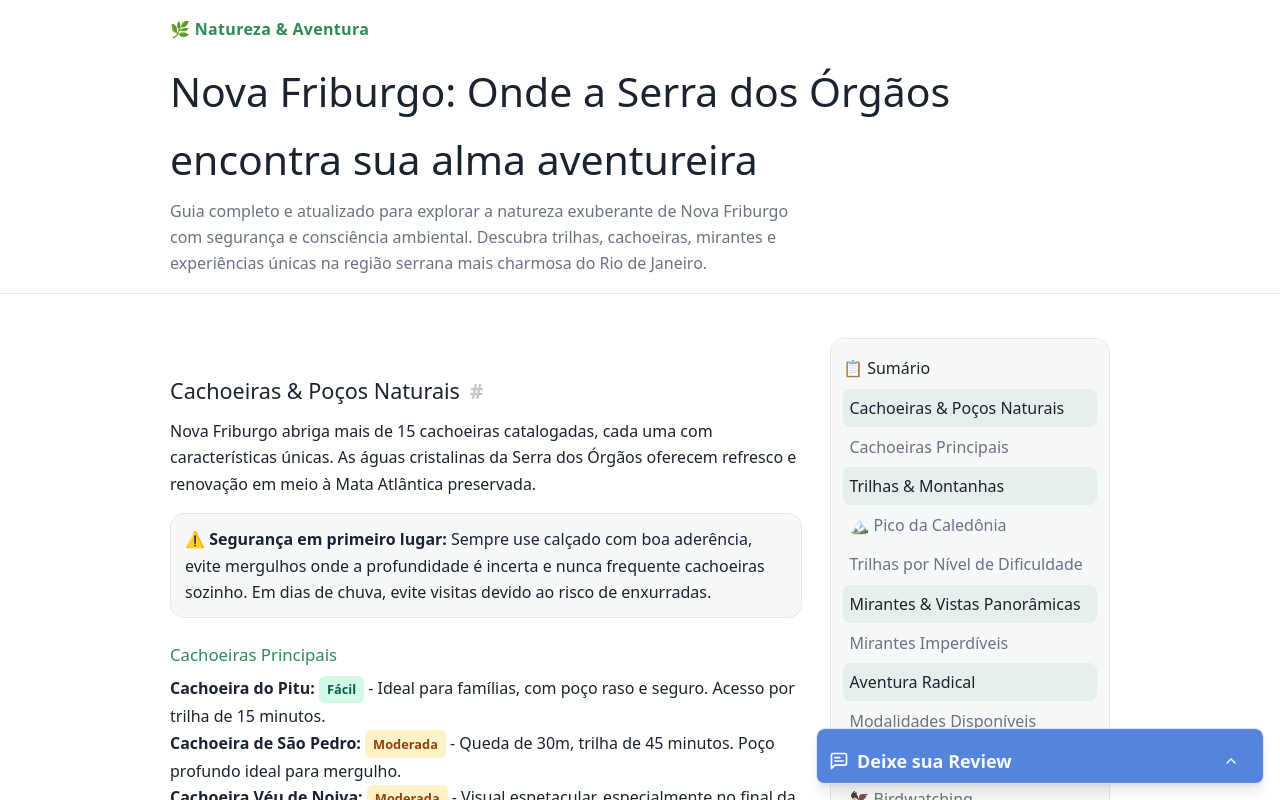
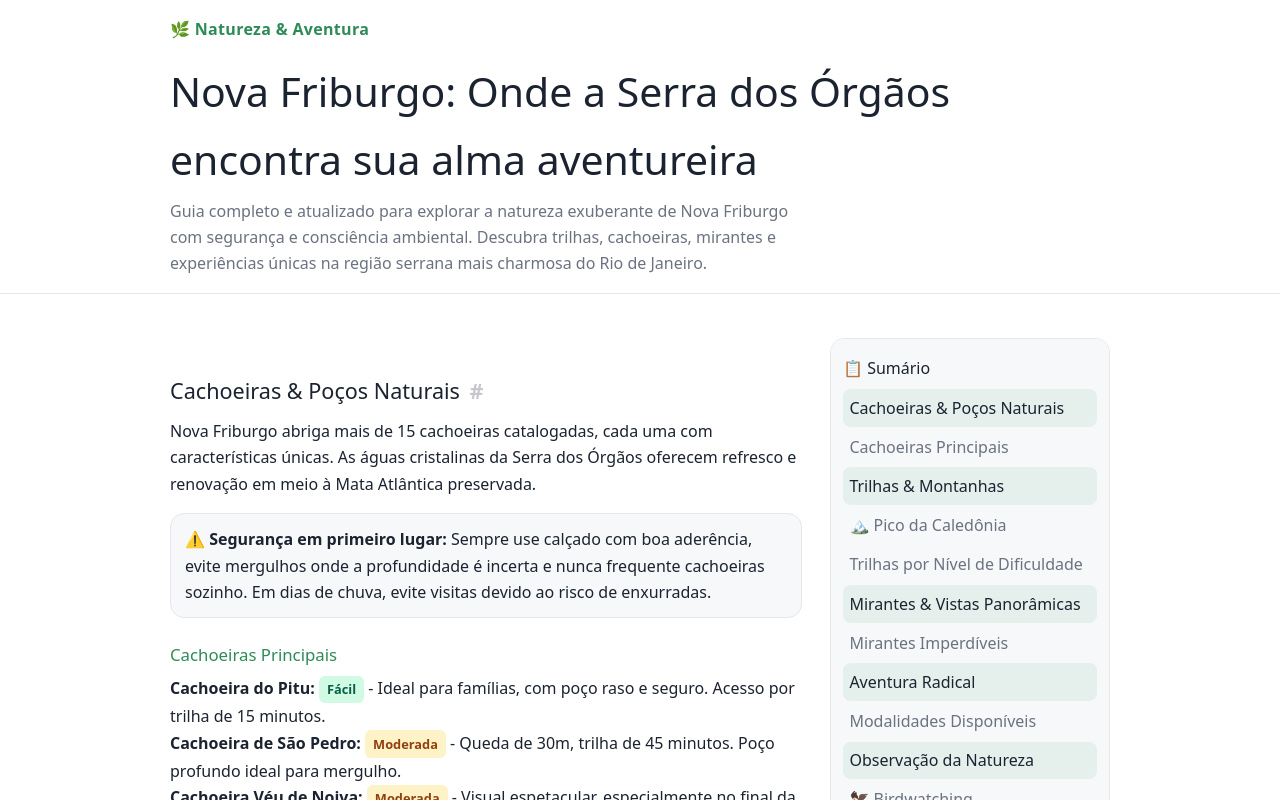
Before and after one commit to matheusmacedo-create/vemviverlumiar, a React (Vite) app: page /natureza-e-aventura-guia in a window 1280 px wide. Shown: the top 800 px of the page. Built offline with nearby package versions, Linux system fonts and the light colour scheme.

Commit message:
[dyad] Formulário de reviews transformado em modal acionado por botão - wrote 4 file(s)

```diff
--- a/src/components/ArticleLayout.tsx
+++ b/src/components/ArticleLayout.tsx
@@ -2,8 +2,8 @@ import React, { useEffect, useRef, useState } from 'react';
 import { cn } from '@/lib/utils';
 import ReviewSection from './ReviewSection';
 import ReviewForm from './ReviewForm';
-import { Review } from './ReviewItem'; // Importa a interface Review
-import { toast } from 'sonner'; // Importa toast para feedback de submissão
+import { Review } from './ReviewItem';
+import { toast } from 'sonner';
 
 interface ArticleLayoutProps {
   kicker: string;
@@ -12,7 +12,6 @@ interface ArticleLayoutProps {
   children: React.ReactNode;
 }
 
-// Dados fictícios para reviews iniciais (movidos de ReviewSection para ArticleLayout)
 const initialReviews: Review[] = [
   {
     id: '1',
@@ -64,9 +63,9 @@ const ArticleLayout: React.FC<ArticleLayoutProps> = ({ kicker, title, dek, child
   const articleRef = useRef<HTMLElement>(null);
   const tocRef = useRef<HTMLDivElement>(null);
   const [tocLinks, setTocLinks] = useState<{ id: string; text: string; level: 'h2' | 'h3'; href: string }[]>([]);
-  const [reviews, setReviews] = useState<Review[]>(initialReviews); // Gerencia o estado das reviews aqui
+  const [reviews, setReviews] = useState<Review[]>(initialReviews);
+  const [isReviewFormOpen, setIsReviewFormOpen] = useState(false); // Estado para controlar o modal do formulário
 
-  // Progresso de rolagem
   useEffect(() => {
     const onScroll = () => {
       if (progressRef.current) {
@@ -80,13 +79,12 @@ const ArticleLayout: React.FC<ArticleLayoutProps> = ({ kicker, title, dek, child
     return () => document.removeEventListener('scroll', onScroll);
   }, []);
 
-  // Gerar Sumário
   useEffect(() => {
     if (articleRef.current) {
       const headings = Array.from(articleRef.current.querySelectorAll('h2, h3')) as (HTMLHeadingElement)[];
       const newTocLinks = headings.map(h => {
         const id = h.parentElement?.id || h.id || h.textContent?.trim().toLowerCase().replace(/\s+/g, '-') || '';
-        if (!h.id) h.id = id; // Garante que os títulos tenham um ID para linkar
+        if (!h.id) h.id = id;
         return {
           id,
           text: h.textContent?.replace('#', '').trim() || '',
@@ -96,9 +94,8 @@ const ArticleLayout: React.FC<ArticleLayoutProps> = ({ kicker, title, dek, child
       });
       setTocLinks(newTocLinks);
     }
-  }, [children]); // Regenera se os filhos mudarem
+  }, [children]);
 
-  // Destacar item ativo no Sumário
   useEffect(() => {
     const opts = { rootMargin: "0px 0px -70% 0px", threshold: 0 };
     const observer = new IntersectionObserver((entries) => {
@@ -120,7 +117,7 @@ const ArticleLayout: React.FC<ArticleLayoutProps> = ({ kicker, title, dek, child
     }
 
     return () => observer.disconnect();
-  }, [tocLinks]); // Re-observa se os links do Sumário mudarem
+  }, [tocLinks]);
 
   const handleTocLinkClick = (e: React.MouseEvent<HTMLAnchorElement>) => {
     e.preventDefault();
@@ -131,7 +128,6 @@ const ArticleLayout: React.FC<ArticleLayoutProps> = ({ kicker, title, dek, child
     }
   };
 
-  // Função para lidar com a submissão de uma nova review
   const handleNewReviewSubmit = (formData: FormData) => {
     toast.loading('Publicando sua review...');
     setTimeout(() => {
@@ -174,7 +170,7 @@ const ArticleLayout: React.FC<ArticleLayoutProps> = ({ kicker, title, dek, child
           <article ref={articleRef} id="conteudo" className="article-content">
             {children}
             <hr className="article-hr" />
-            <ReviewSection reviews={reviews} /> {/* Passa as reviews para a seção */}
+            <ReviewSection reviews={reviews} onOpenReviewForm={() => setIsReviewFormOpen(true)} /> {/* Passa a função para abrir o formulário */}
           </article>
 
           <aside aria-label="Sumário" className="article-aside">
@@ -199,8 +195,13 @@ const ArticleLayout: React.FC<ArticleLayoutProps> = ({ kicker, title, dek, child
           </aside>
         </main>
       </div>
-      {/* Adicionando o ReviewForm flutuante aqui, fora do fluxo principal do artigo */}
-      <ReviewForm onSubmit={handleNewReviewSubmit} />
+
+      {/* Renderiza o ReviewForm como um modal */}
+      <ReviewForm
+        isOpen={isReviewFormOpen}
+        onClose={() => setIsReviewFormOpen(false)}
+        onSubmit={handleNewReviewSubmit}
+      />
     </div>
   );
 };
--- a/src/components/ReviewForm.tsx
+++ b/src/components/ReviewForm.tsx
@@ -4,11 +4,21 @@ import { Textarea } from '@/components/ui/textarea';
 import { Button } from '@/components/ui/button';
 import { Label } from '@/components/ui/label';
 import StarRatingInput from './StarRatingInput';
-import { Camera, MessageSquareText, ChevronUp, ChevronDown } from 'lucide-react'; // Adicionados ícones
+import { Camera } from 'lucide-react';
 import { cn } from '@/lib/utils';
 import { toast } from 'sonner';
+import {
+  Dialog,
+  DialogContent,
+  DialogDescription,
+  DialogHeader,
+  DialogTitle,
+  // DialogTrigger, // Removido o import não utilizado
+} from "@/components/ui/dialog"; // Importa componentes Dialog
 
 interface ReviewFormProps {
+  isOpen: boolean; // Controla se o modal está aberto
+  onClose: () => void; // Função para fechar o modal
   onSubmit: (reviewData: FormData) => void;
 }
 
@@ -16,7 +26,7 @@ const MAX_PHOTOS = 5;
 const MAX_TEXT_LENGTH = 500;
 const MAX_FILE_SIZE_MB = 5; // 5MB
 
-const ReviewForm: React.FC<ReviewFormProps> = ({ onSubmit }) => {
+const ReviewForm: React.FC<ReviewFormProps> = ({ isOpen, onClose, onSubmit }) => {
   const [reviewerName, setReviewerName] = useState('');
   const [reviewLocation, setReviewLocation] = useState('');
   const [visitDate, setVisitDate] = useState('');
@@ -26,9 +36,6 @@ const ReviewForm: React.FC<ReviewFormProps> = ({ onSubmit }) => {
   const [uploadedPhotos, setUploadedPhotos] = useState<Array<{ file: File; url: string; name: string }>>([]);
   const [consent, setConsent] = useState(false);
   const fileInputRef = useRef<HTMLInputElement>(null);
-
-  // Novo estado para minimização, começa minimizado
-  const [isMinimized, setIsMinimized] = useState(true);
 
   const handlePhotoUpload = (e: React.ChangeEvent<HTMLInputElement>) => {
     const files = Array.from(e.target.files || []);
@@ -53,7 +60,6 @@ const ReviewForm: React.FC<ReviewFormProps> = ({ onSubmit }) => {
       };
       reader.readAsDataURL(file);
     });
-    // Limpa o input para que o mesmo arquivo possa ser selecionado novamente, se necessário
     if (fileInputRef.current) {
       fileInputRef.current.value = '';
     }
@@ -89,7 +95,7 @@ const ReviewForm: React.FC<ReviewFormProps> = ({ onSubmit }) => {
 
     onSubmit(formData);
     resetForm();
-    setIsMinimized(true); // Minimiza o formulário após a submissão
+    onClose(); // Fecha o modal após a submissão
   };
 
   const resetForm = () => {
@@ -113,28 +119,15 @@ const ReviewForm: React.FC<ReviewFormProps> = ({ onSubmit }) => {
   });
 
   return (
-    <div
-      className={cn(
-        "fixed bottom-4 right-4 z-50 w-full max-w-md bg-card shadow-lg rounded-lg border border-border transition-all duration-300 ease-in-out",
-        isMinimized ? "max-h-14 overflow-hidden" : "max-h-[80vh] overflow-y-auto"
-      )}
-    >
-      <div
-        className="flex items-center justify-between p-3 cursor-pointer bg-primary text-primary-foreground rounded-t-lg"
-        onClick={() => setIsMinimized(!isMinimized)}
-      >
-        <div className="flex items-center gap-2">
-          <MessageSquareText className="h-5 w-5" />
-          <h3 className="text-lg font-semibold m-0">Deixe sua Review</h3>
-        </div>
-        <Button variant="ghost" size="icon" className="text-primary-foreground hover:bg-primary-foreground/20">
-          {isMinimized ? <ChevronUp className="h-5 w-5" /> : <ChevronDown className="h-5 w-5" />}
-        </Button>
-      </div>
-
-      {!isMinimized && (
-        <div className="p-4">
-          <form onSubmit={handleSubmit} className="review-form">
+    <Dialog open={isOpen} onOpenChange={onClose}>
+      <DialogContent className="sm:max-w-[500px] max-h-[90vh] overflow-y-auto">
+        <DialogHeader>
+          <DialogTitle className="text-2xl font-bold">✍️ Compartilhe sua experiência</DialogTitle>
+          <DialogDescription>
+            Preencha o formulário abaixo para deixar sua review e ajudar outros viajantes.
+          </DialogDescription>
+        </DialogHeader>
+        <form onSubmit={handleSubmit} className="review-form space-y-4 py-2">
           <div className="form-group">
             <Label htmlFor="reviewerName">Seu nome:</Label>
             <Input
@@ -262,18 +255,17 @@ const ReviewForm: React.FC<ReviewFormProps> = ({ onSubmit }) => {
             </Label>
           </div>
 
-            <div className="form-actions">
+          <div className="form-actions flex justify-end gap-2 mt-4">
+            <Button type="button" variant="outline" onClick={resetForm}>
+              Limpar
+            </Button>
             <Button type="submit" className="bg-primary hover:bg-primary/90 text-primary-foreground">
               Publicar Review
             </Button>
-              <Button type="button" variant="outline" onClick={resetForm}>
-                Limpar
-              </Button>
           </div>
         </form>
-        </div>
-      )}
-    </div>
+      </DialogContent>
+    </Dialog>
   );
 };
 
```
Also changed, not shown: src/components/ReviewSection.tsx (+14 -15 lines). Lines whose indentation alone changed are shown as unchanged.
